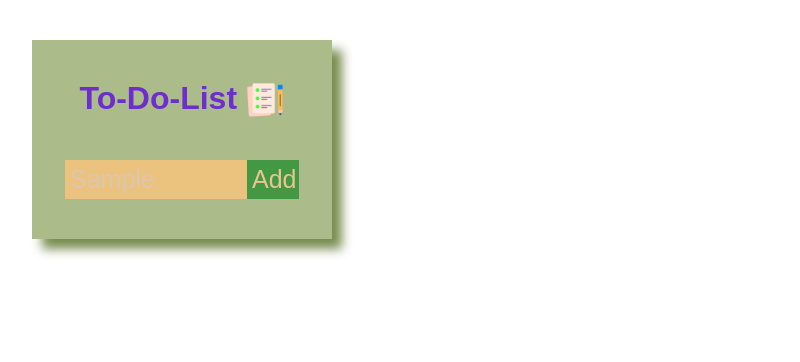
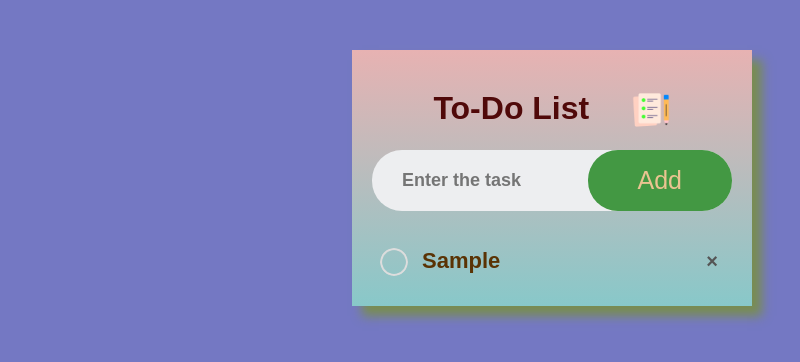
Before and after one commit to amar5653/to-do-list, a plain HTML site: page index.html in a window 1280 px wide. Both pictures are taken after typing "Sample" into the empty fields and a click on the button "Add". Shown: the whole page, without its empty margins (88-888 px from the left). Drawn offline with Linux system fonts and the light colour scheme.

Commit message:
final project

```diff
--- a/index.html
+++ b/index.html
@@ -10,22 +10,25 @@
     <div class="main-container">
 
         <div class="header">
-            <h1>To-Do-List</h1>
+            <h1>To-Do List</h1>
             <img src="images/icon.png" alt="icon">
         </div>
 
         <div class="search-box">
             <input type="text" placeholder="Enter the task" id="task">
-            <button class="add-btn">Add</button>
+            <button class="add-btn" onclick="add()">Add</button>
         </div>
 
-        <div class="list-container">
-            <ul>
-                <li>Task 1</li>
+
+            <ul id="list-container">
+              <!-- <li class="checked">Task 1</li>
                 <li>Task 2</li>
-                <li>Task 3</li>
+                <li>Task 3</li> -->
             </ul>
-        </div>
+
     </div>
+
+    <script src="script.js"></script>
 </body>
+
 </html>
--- /dev/null
+++ b/script.js
@@ -0,0 +1,40 @@
+const inputBox = document.getElementById("task");
+const listContainer = document.getElementById("list-container");
+
+function add(){
+    if(inputBox.value === ""){
+        alert("Please enter the task")
+    } else {
+        let li = document.createElement("li");
+        li.innerHTML = inputBox.value;
+        listContainer.appendChild(li);
+
+        let span = document.createElement("span");
+        span.innerHTML = "\u00d7";
+        li.appendChild(span);
+
+    }
+    inputBox.value ="";
+    saveData();
+}
+
+listContainer.addEventListener("click", (e)=>{
+    if(e.target.tagName === "LI"){
+        e.target.classList.toggle("checked");
+        saveData();
+    }
+    else if(e.target.tagName === "SPAN") {
+        e.target.parentElement.remove();
+        saveData();
+    }
+});
+
+function saveData() {
+    localStorage.setItem("data", listContainer.innerHTML);
+}
+
+function showTask(){
+    listContainer.innerHTML = localStorage.getItem("data");
+}
+
+showTask();
--- a/style.css
+++ b/style.css
@@ -6,16 +6,16 @@
 
 }
 body {
-    color: rgb(110, 46, 207);
+    background-color:#7478c3;
 }
 .main-container{
-      margin: 40px 120px;
+      margin: 50px auto;
       padding: 20px;
       text-align: center;
-      background-color: rgb(171, 187, 138);
+      background: linear-gradient(#e7b2b2, #88c8c9);
       box-shadow:10px 10px 10px rgb(121, 141, 81);
-   width: 60%;
-max-width:300px;
+   width: 70%;
+max-width:400px;
 }
 .header{
     display:flex;
@@ -23,42 +23,89 @@ max-width:300px;
     padding:20px;
     text-align: center;
 }
+.header h1{
+    font-weight: 800;
+    color:rgb(80, 9, 9);
+}
 .header img{
     width:40px;
     height:40px;
 }
 .search-box{
     display:flex;
-    justify-content: center;
-    margin: 20px auto;
+    align-items: center;
+    justify-content: space-between;
+    margin-bottom: 25px;
+    padding-left: 20px;
+    border-radius: 30px;
+    background: #edeef0;
 }
 .search-box #task{
     width:70%;
-    height:fit-content;
-    font-size:25px;
-    padding:5px;
-    background-color: rgb(236, 194, 127);
+    flex:1;
+    font-size:18px;
+    font-weight: 700;
+    padding:10px;
+    background:transparent;
     border:none;
-    color:rgb(219, 199, 173);
+    outline: none;
+    color:rgb(6, 106, 129);
 }
-.search-box .add-btn{
-    width:20%;
-    font-size:25px;
+.add-btn{
+     font-size:25px;
     background-color: rgb(67, 152, 67);
     color:rgb(234, 196, 145);
-    padding:5px;
+    padding:16px 50px;
     border: none;
+    outline: none;
+    cursor: pointer;
+    border-radius: 30px;
 }
-.list-container {
-   display:none;
-   margin:10px;
-   padding:20px;
-}
-.list-container ul li{
+
+ul li{
     list-style: none;
     color:rgb(90, 51, 4);
-    font-size:20px;
-    margin:10px;
-    padding:5px;
+    font-size:22px;
+    padding:12px 8px 12px 50px;
     font-weight:700;
+   user-select: none;
+   cursor:pointer;
+   position: relative;
+   text-align:left;
 }
+ul li::before{
+    content:'';
+    position:absolute;
+    height:28px;
+    width:28px;
+    border-radius: 50%;
+    background-image: url(images/unchecked.png);
+    background-size: cover;
+    background-position: center;
+    top:12px;
+    left:8px;
+
+}
+ul li.checked{
+    color:#555;
+    text-decoration: line-through;
+
+}
+ul li.checked::before{
+    background-image: url(images/checked.png);
+}
+ul li span {
+    position:absolute;
+    right:0;
+    top:5px;
+    height:40px;
+    width:40px;
+    font-size: 20px;
+    color: #555;
+    line-height:  40px;
+    text-align: center;
+    border-radius: 50%;
+}
+ul li span:hover{
+    background: #edeef0;
+}
```
